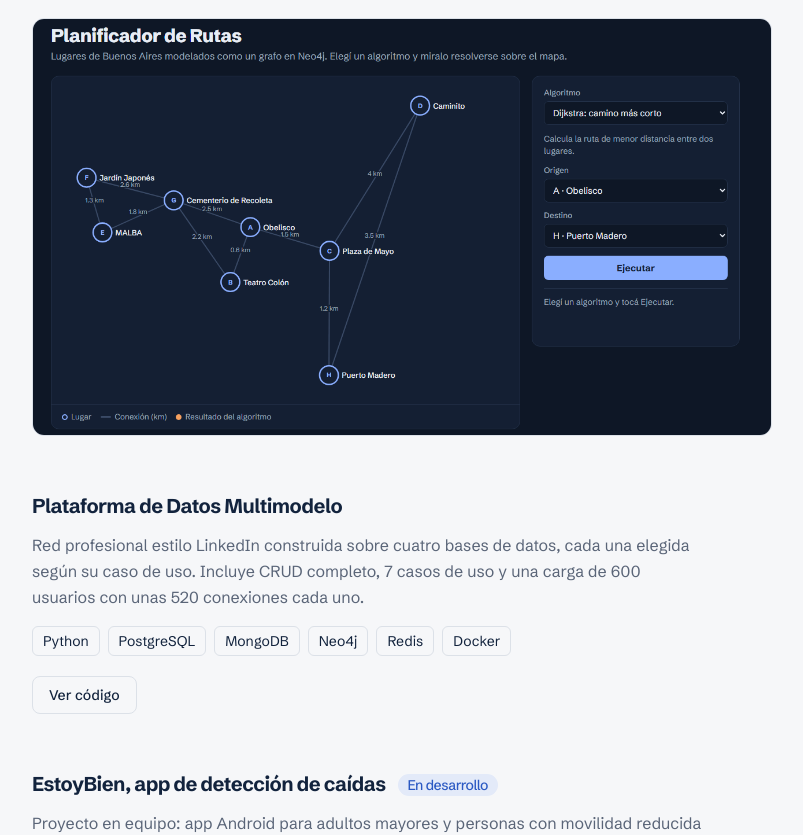
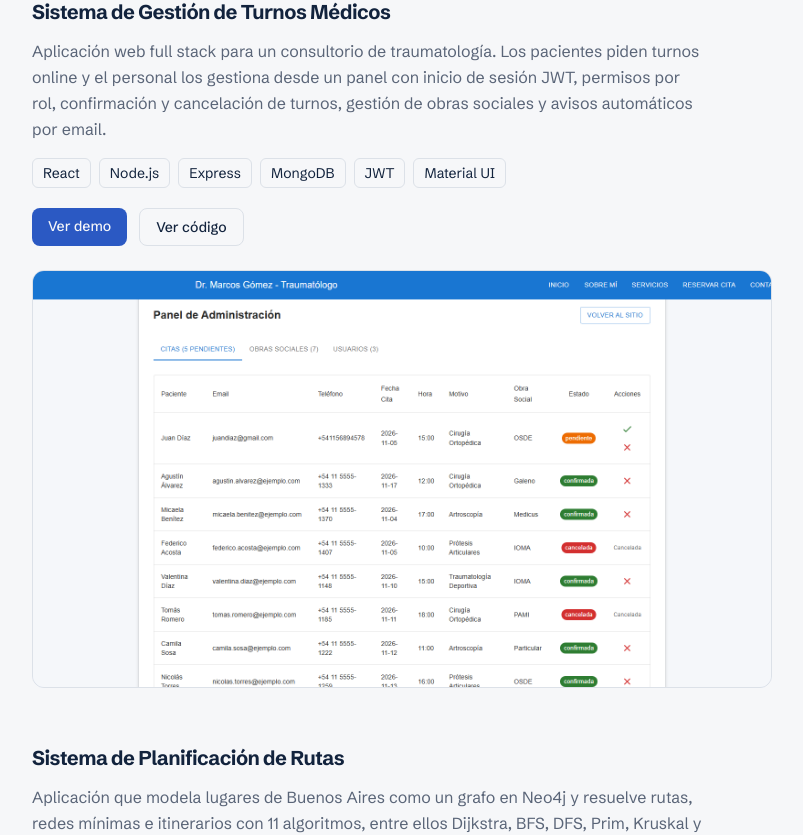
Before and after one commit to Matias-G-Gomez/portfolio, a React (Vite) app: page / in a window 1280 px wide. Shown: the part 1549-2384 px from the top of the page, without its empty margins (348-1151 px from the left). Built offline with nearby package versions, Linux system fonts and the light colour scheme.

Commit message:
Agrego demo y captura de Turnos Médicos

```diff
--- a/src/data/portfolio.js
+++ b/src/data/portfolio.js
@@ -1,5 +1,3 @@
-// Todo el contenido de la web está acá.
-// Para actualizar el portfolio, editá este archivo y no hace falta tocar los componentes.
 
 export const profile = {
   name: 'Matías Germán Gómez',
@@ -17,28 +15,18 @@ export const profile = {
   cv: '/CV_Matias_German_Gomez.pdf',
 }
 
-// Cada proyecto puede tener, además del código:
-//   demo:  link a la versión publicada (ej. 'https://turnos-medicos.vercel.app')
-//   image: captura de pantalla guardada en public/projects/ (ej. '/projects/turnos.png')
-// Si dejás alguno vacío, la web simplemente no lo muestra.
+// Cada proyecto puede tener código, demo e imagen
+
 export const projects = [
   {
-    title: 'Sistema de Gestión de Turnos Médicos',
+    title: 'EstoyBien, app de detección de caídas',
+    status: 'En desarrollo',
     description:
-      'Aplicación web full stack para un consultorio de traumatología. Tiene inicio de sesión con JWT, permisos por rol para administración y secretaría, reserva y cancelación de turnos, gestión de obras sociales y avisos automáticos por email.',
-    stack: ['React', 'Node.js', 'Express', 'MongoDB', 'JWT', 'Nodemailer'],
-    repo: 'https://github.com/Matias-G-Gomez/Medical-Appointment-System',
+      'Proyecto en equipo: app Android para adultos mayores y personas con movilidad reducida que detecta caídas y alerta a contactos de emergencia.',
+    stack: ['Kotlin', 'Android'],
+    repo: 'https://github.com/Matias-G-Gomez/estoybien-app',
     demo: '',
     image: '',
-  },
-    {
-    title: 'Sistema de Planificación de Rutas',
-    description:
-      'Aplicación que modela lugares de Buenos Aires como un grafo en Neo4j y resuelve rutas, redes mínimas e itinerarios con 11 algoritmos, entre ellos Dijkstra, BFS, DFS, Prim, Kruskal y Branch and Bound. Tiene un backend en Spring Boot con API REST y una interfaz web que dibuja cada resultado sobre el mapa.',
-    stack: ['Java', 'Spring Boot', 'Neo4j', 'API REST', 'JavaScript'],
-    repo: 'https://github.com/Matias-G-Gomez/progra3-tpo-rutas',
-    demo: 'https://planificador-rutas-036d.onrender.com/',
-    image: '/projects/planificacion-rutas/dijkstra.png',
   },
   {
     title: 'Plataforma de Datos Multimodelo',
@@ -49,15 +37,23 @@ export const projects = [
     demo: '',
     image: '',
   },
+    {
+    title: 'Sistema de Gestión de Turnos Médicos',
+    description:
+      'Aplicación web full stack para un consultorio de traumatología. Los pacientes piden turnos online y el personal los gestiona desde un panel con inicio de sesión JWT, permisos por rol, confirmación y cancelación de turnos, gestión de obras sociales y avisos automáticos por email.',
+    stack: ['React', 'Node.js', 'Express', 'MongoDB', 'JWT', 'Material UI'],
+    repo: 'https://github.com/Matias-G-Gomez/Medical-Appointment-System',
+    demo: 'https://medical-appointment-system-rosy.vercel.app/admin',
+    image: '/projects/turnos-medicos/panel.png',
+  },
   {
-    title: 'EstoyBien, app de detección de caídas',
-    status: 'En desarrollo',
+    title: 'Sistema de Planificación de Rutas',
     description:
-      'Proyecto en equipo: app Android para adultos mayores y personas con movilidad reducida que detecta caídas y alerta a contactos de emergencia.',
-    stack: ['Kotlin', 'Android'],
-    repo: 'https://github.com/Matias-G-Gomez/estoybien-app',
-    demo: '',
-    image: '',
+      'Aplicación que modela lugares de Buenos Aires como un grafo en Neo4j y resuelve rutas, redes mínimas e itinerarios con 11 algoritmos, entre ellos Dijkstra, BFS, DFS, Prim, Kruskal y Branch and Bound. Tiene un backend en Spring Boot con API REST y una interfaz web que dibuja cada resultado sobre el mapa.',
+    stack: ['Java', 'Spring Boot', 'Neo4j', 'API REST', 'JavaScript'],
+    repo: 'https://github.com/Matias-G-Gomez/progra3-tpo-rutas',
+    demo: 'https://planificador-rutas-036d.onrender.com/',
+    image: '/projects/planificacion-rutas/dijkstra.png',
   },
 ]
 
```
Also changed, not shown: public/projects/turnos-medicos/panel.png (added).
